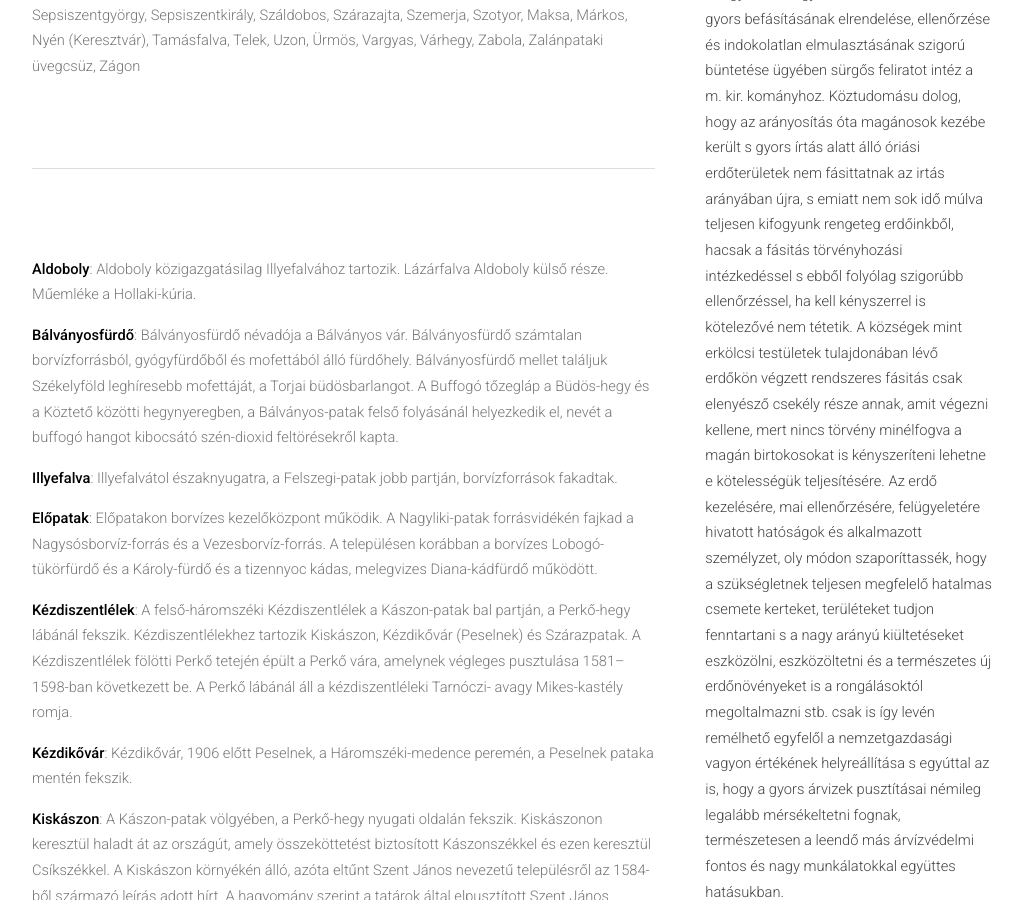
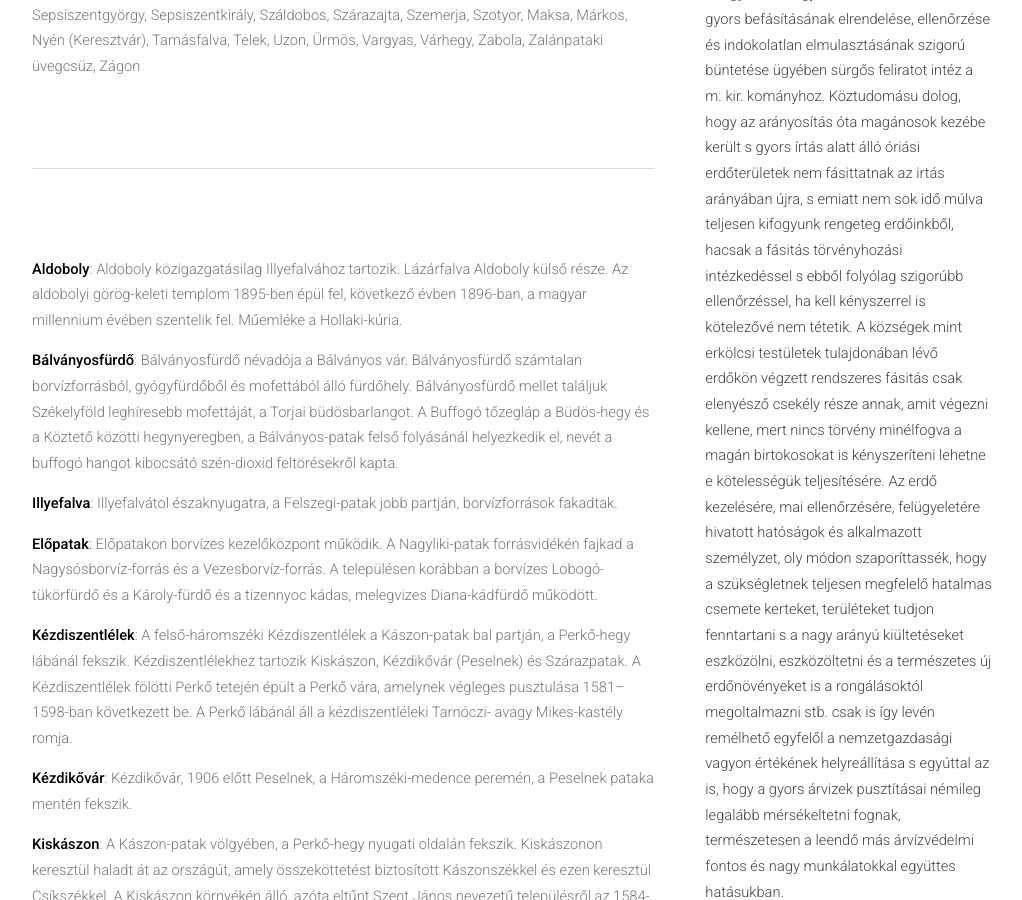
Before and after one commit to siculia/siculia.github.io, a Jekyll site: the page built from siculia-haromszek.html, in a window 1280 px wide and 900 px high, scrolled down 1652 px. Shown: the whole window, without its empty margins (128-1150 px from the left). Built offline with Jekyll 4.4.1, drawn with Linux system fonts in a browser that asks for light colours; nearby versions of some CDN libraries; library files that are not in the unit come from our copies.

Commit message:
Aldoboly gk.

```diff
--- a/siculia-haromszek.html
+++ b/siculia-haromszek.html
@@ -44,7 +44,7 @@ layout: default
 							Uzon, Ürmös, Vargyas, Várhegy, Zabola, Zalánpataki üvegcsüz, Zágon</p>
 
 							<hr></hr>
-							<p style="text-align: left;"><b>Aldoboly</b>: Aldoboly közigazgatásilag Illyefalvához tartozik. Lázárfalva Aldoboly külső része. Műemléke a Hollaki-kúria.</p>
+							<p style="text-align: left;"><b>Aldoboly</b>: Aldoboly közigazgatásilag Illyefalvához tartozik. Lázárfalva Aldoboly külső része. Az aldobolyi görög-keleti templom 1895-ben épül fel, következő évben 1896-ban, a magyar millennium évében szentelik fel. Műemléke a Hollaki-kúria.</p>
 							<p style="text-align: left;"><b>Bálványosfürdő</b>: Bálványosfürdő névadója a Bálványos vár. Bálványosfürdő számtalan borvízforrásból, gyógyfürdőből és mofettából álló fürdőhely. Bálványosfürdő mellet találjuk Székelyföld leghíresebb mofettáját, a Torjai büdösbarlangot. A Buffogó tőzegláp a Büdös-hegy és a Köztető közötti hegynyeregben, a Bálványos-patak felső folyásánál helyezkedik el, nevét a buffogó hangot kibocsátó szén-dioxid feltörésekről kapta.</p>
 							<p style="text-align: left;"><b>Illyefalva</b>: Illyefalvátol északnyugatra, a Felszegi-patak jobb partján, borvízforrások fakadtak.</p>
 							<p style="text-align: left;"><b>Előpatak</b>: Előpatakon borvízes kezelőközpont működik. A Nagyliki-patak forrásvidékén fajkad a Nagysósborvíz-forrás és a Vezesborvíz-forrás. A településen korábban a borvízes Lobogó-tükörfürdő és a Károly-fürdő és a tizennyoc kádas, melegvizes Diana-kádfürdő működött.</p>
```
